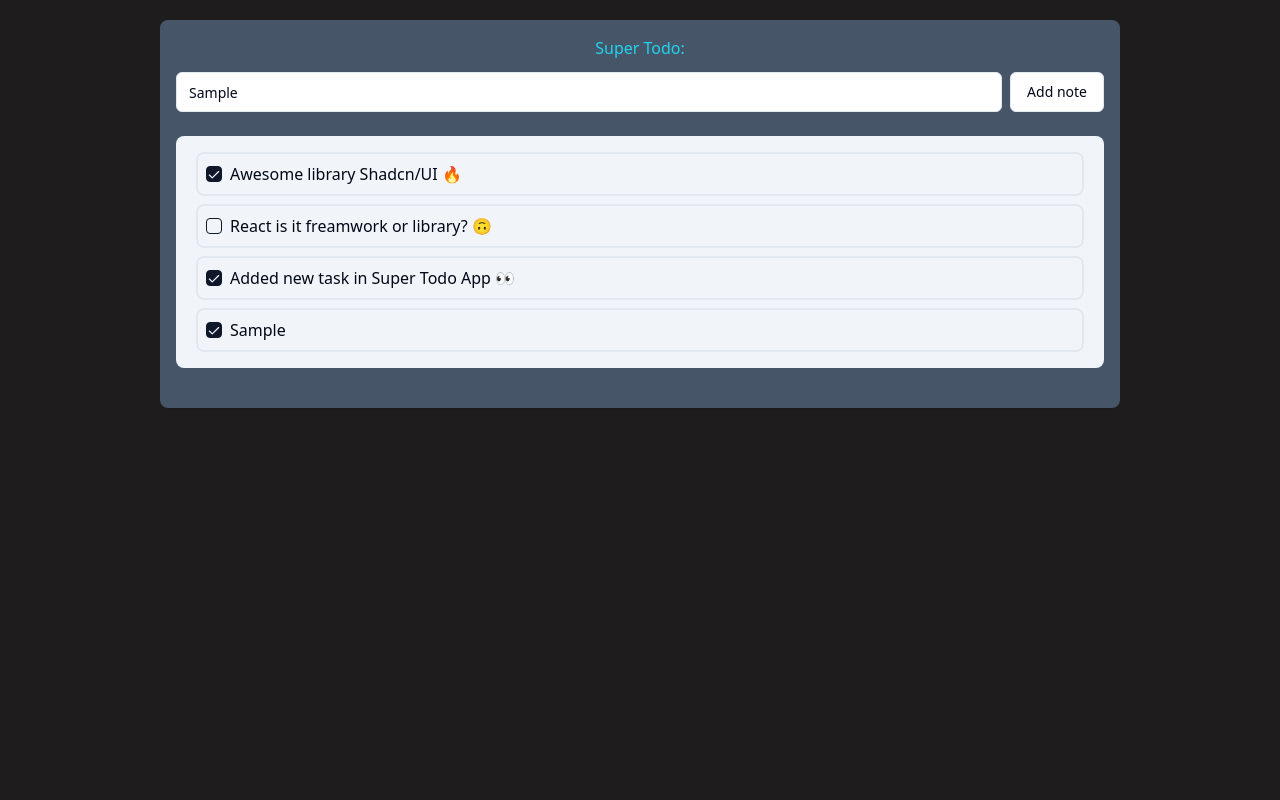
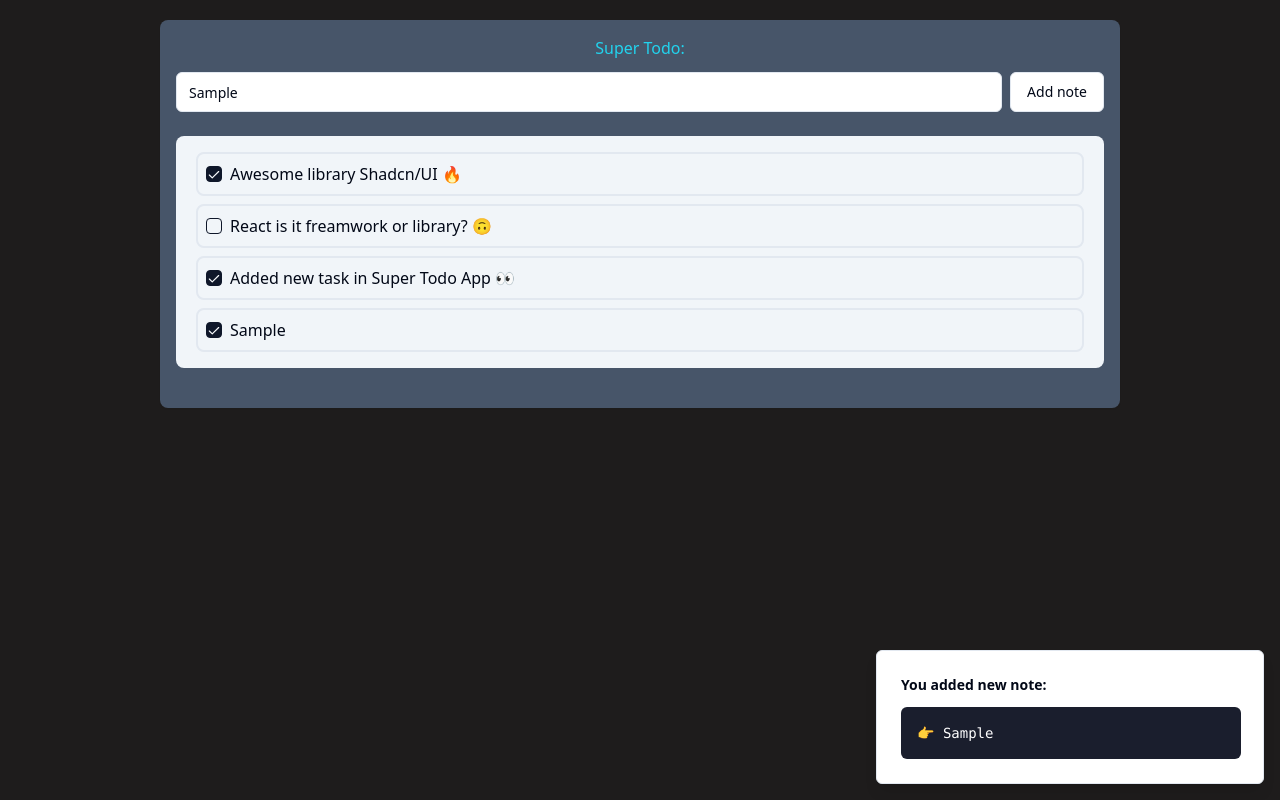
Before and after one commit to LuckyFoxCode/todo_react, a React (Vite) app: page / in a window 1280 px wide. Both pictures are taken after typing "Sample" into the empty fields and a click on the button "Add note". Built offline with nearby package versions, Linux system fonts and the light colour scheme.

Commit message:
Feat: Add toast to form.

```diff
--- a/src/App.tsx
+++ b/src/App.tsx
@@ -1,6 +1,7 @@
 import { useState } from 'react';
 import { Card } from '@/components/ui/card';
 import { TodoList } from '@/components/TodoList';
+import { Toaster } from './components/ui/toaster';
 import { TodoForm } from './components/TodoForm';
 
 export interface TodosProps {
@@ -17,10 +18,13 @@ export const App = () => {
   ]);
 
   return (
-    <Card className="w-3/4 bg-slate-600 border-none m-auto mt-5 p-4">
-      <h1 className="text-center text-cyan-400 mb-3">Super Todo:</h1>
-      <TodoForm setTodos={setTodos} />
-      <TodoList todos={todos} />
-    </Card>
+    <>
+      <Card className="w-3/4 bg-slate-600 border-none m-auto mt-5 p-4">
+        <h1 className="text-center text-cyan-400 mb-3">Super Todo:</h1>
+        <TodoForm setTodos={setTodos} />
+        <TodoList todos={todos} />
+      </Card>
+      <Toaster />
+    </>
   );
 };
--- a/src/components/TodoForm.tsx
+++ b/src/components/TodoForm.tsx
@@ -5,6 +5,7 @@ import { zodResolver } from '@hookform/resolvers/zod';
 import { Button } from './ui/button';
 import { Form, FormControl, FormField, FormItem, FormMessage } from './ui/form';
 import { Input } from './ui/input';
+import { toast } from './ui/use-toast';
 
 interface TodoFormProps {
   setTodos: React.Dispatch<React.SetStateAction<TodosProps[]>>;
@@ -29,6 +30,15 @@ export const TodoForm: React.FC<TodoFormProps> = ({ setTodos }) => {
       ...prevState,
       { id: crypto.randomUUID(), note: values.note, isDone: true },
     ]);
+
+    toast({
+      title: 'You added new note:',
+      description: (
+        <pre className="mt-2 w-[340px] rounded-md bg-slate-950 p-4">
+          <code className="text-white">👉 {values.note}</code>
+        </pre>
+      ),
+    });
 
     values.note = '';
   };
```
